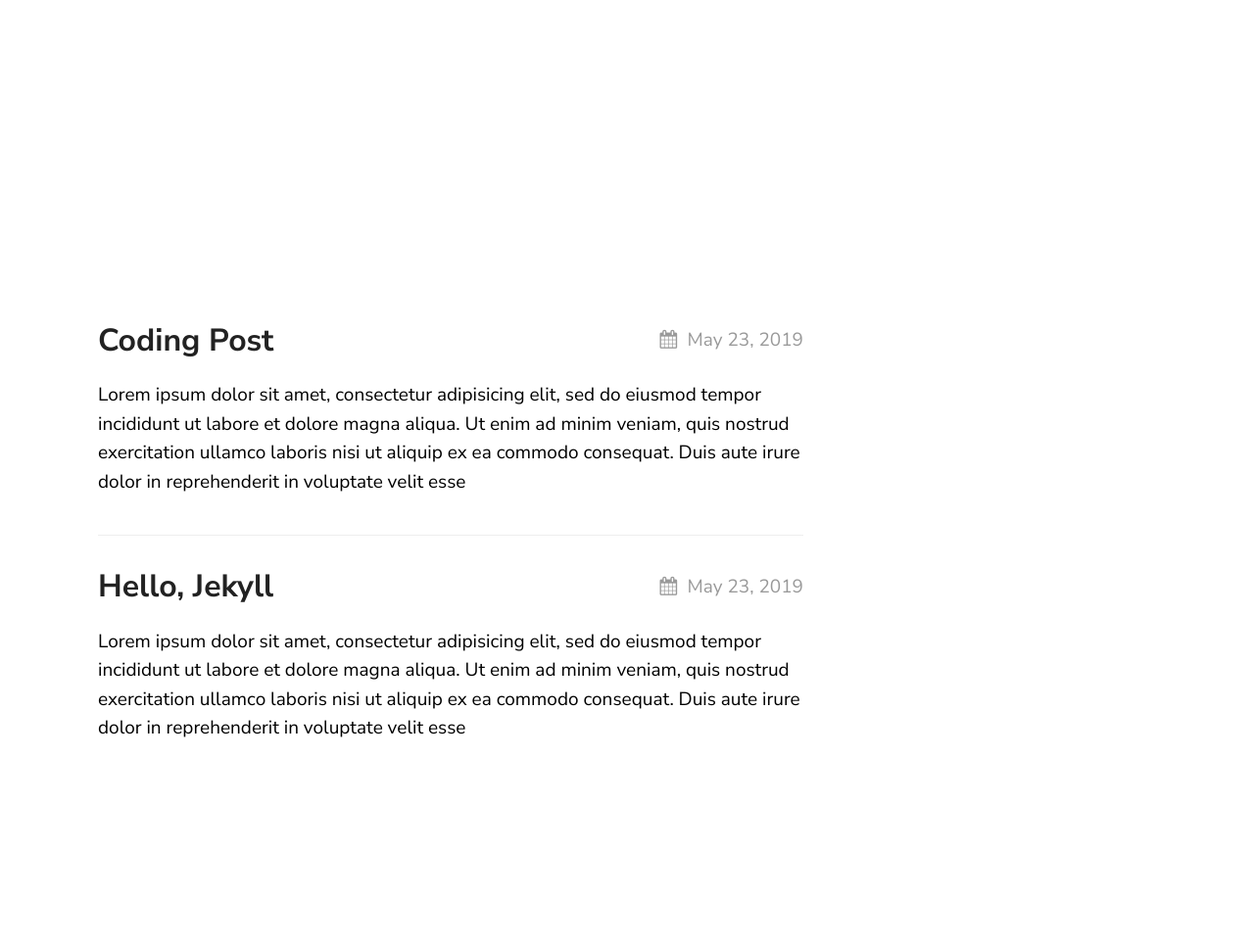
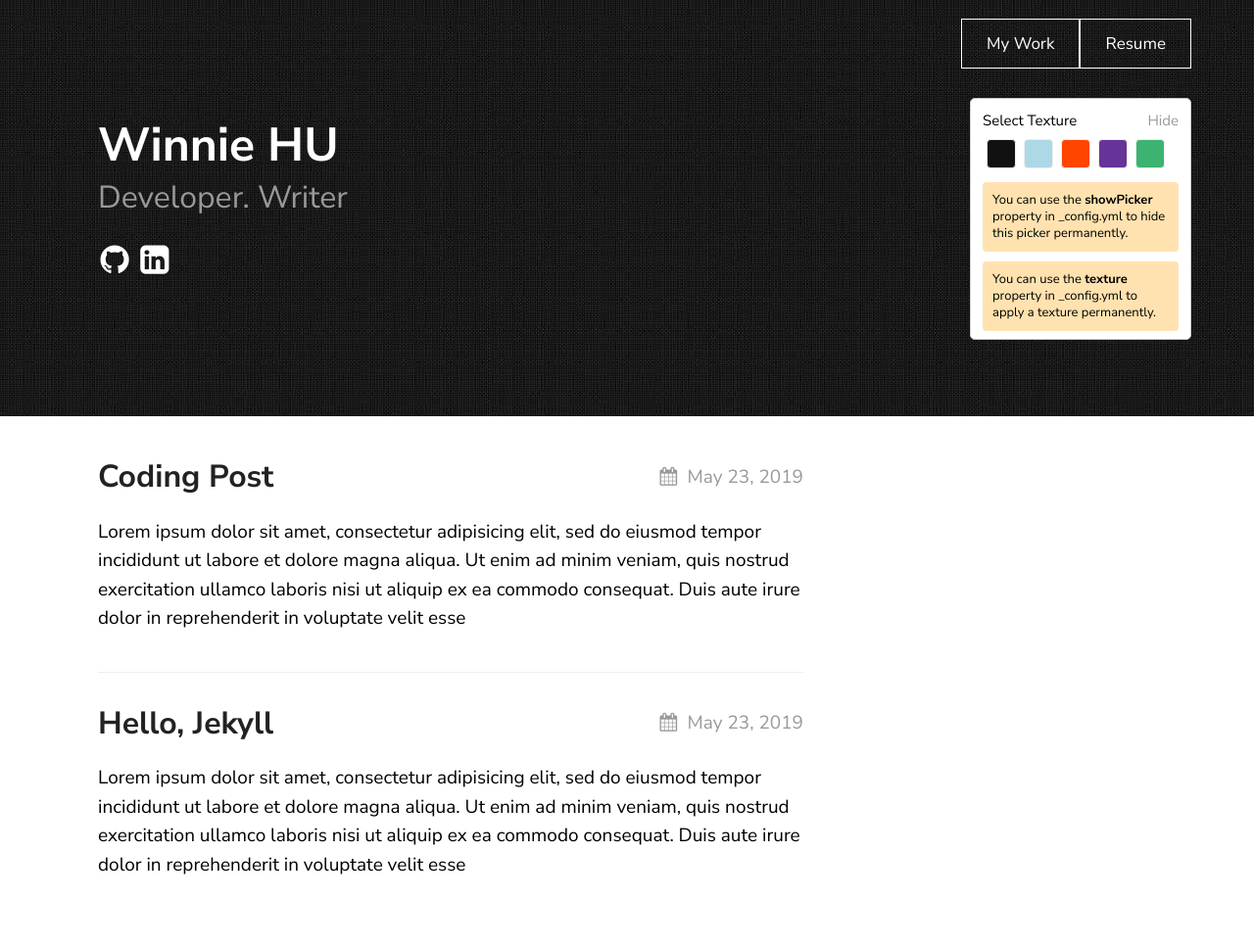
Before and after one commit to Winnie1128/Winnie1128.github.io, a Jekyll site: the page built from index.md, in a window 1280 px wide. Shown: the whole page at 98% size. Built offline with Jekyll 4.4.1, drawn with Linux system fonts in a browser that asks for light colours; before the commit the page ends 900 px from its top, so only the background shows below that; part of the change alters nothing that is shown.

Commit message:
Update _config.yml

```diff
--- a/_config.yml
+++ b/_config.yml
@@ -19,7 +19,7 @@ texture:
   tagline: Developer. Writer
   date_format: "%b %-d, %Y"
   style: black
-  showNav: false
+  showNav: true
   showPicker: true
 
   # generate social links in footer
@@ -29,9 +29,6 @@ texture:
     linkedIn: in/jieyu-hu-26462b143
     rss: rss
 #show the navigation
-texture:
-  showNav: true
-texture:
   navigation:
     - title: My Work
       url: "/my-work"
```
